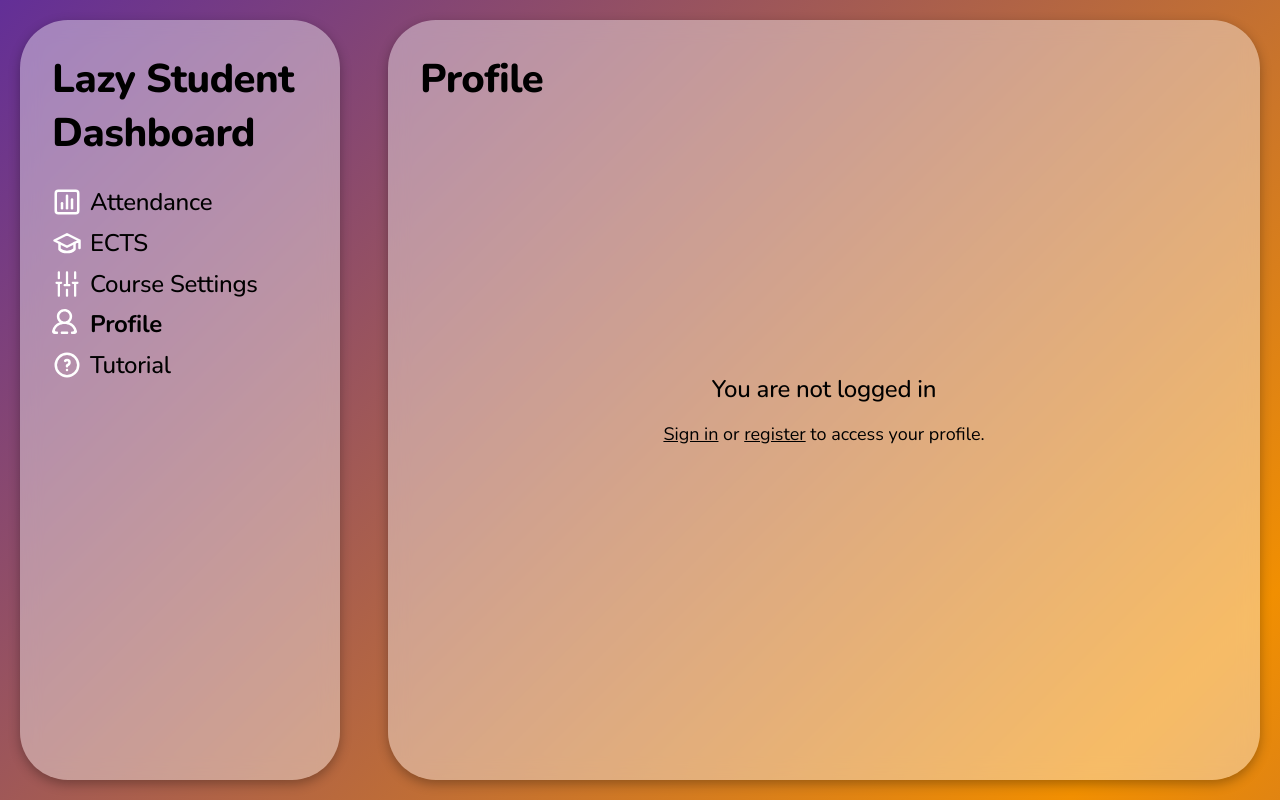
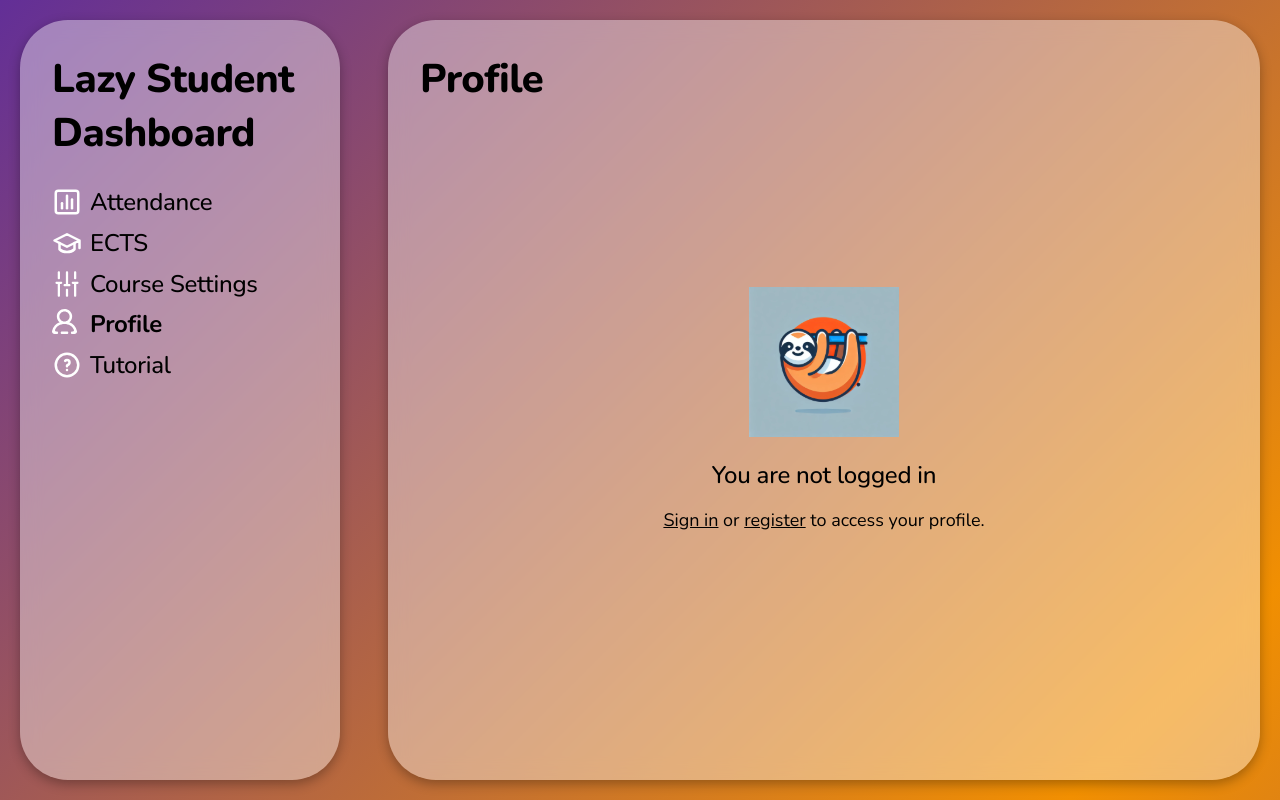
Before and after one commit to SimonSchneZzer/lsd, a Next.js app: page /profile in a window 1280 px wide. Built offline with nearby package versions, Linux system fonts and the light colour scheme; no server answers.

Commit message:
add picture login

```diff
--- a/src/app/profile/page.tsx
+++ b/src/app/profile/page.tsx
@@ -5,6 +5,7 @@ import { supabase } from '@/lib/supabaseClient';
 import { useRouter } from 'next/navigation';
 import styles from './profile.module.css';
 import Spinner from '@/components/Spinner/Spinner';
+import Image from 'next/image';
 
 export default function ProfilePage() {
   const [email, setEmail] = useState<string | null>(null);
@@ -40,6 +41,15 @@ export default function ProfilePage() {
   if (!email) {
     return (
       <div className={styles.notloggedin}>
+        <div className={styles.logo}>
+          <Image
+            src="/images/logo/logo.svg"
+            alt="Logo"
+            width={150}
+            height={150}
+            priority={false}
+          />
+        </div>
         <h2>You are not logged in</h2>
         <p>
           <u><a href="/Welcome">Sign in</a></u> or <u><a href="/Welcome">register</a></u> to access your profile.
```
Also changed, not shown: public/images/logo/logo.svg (added).
